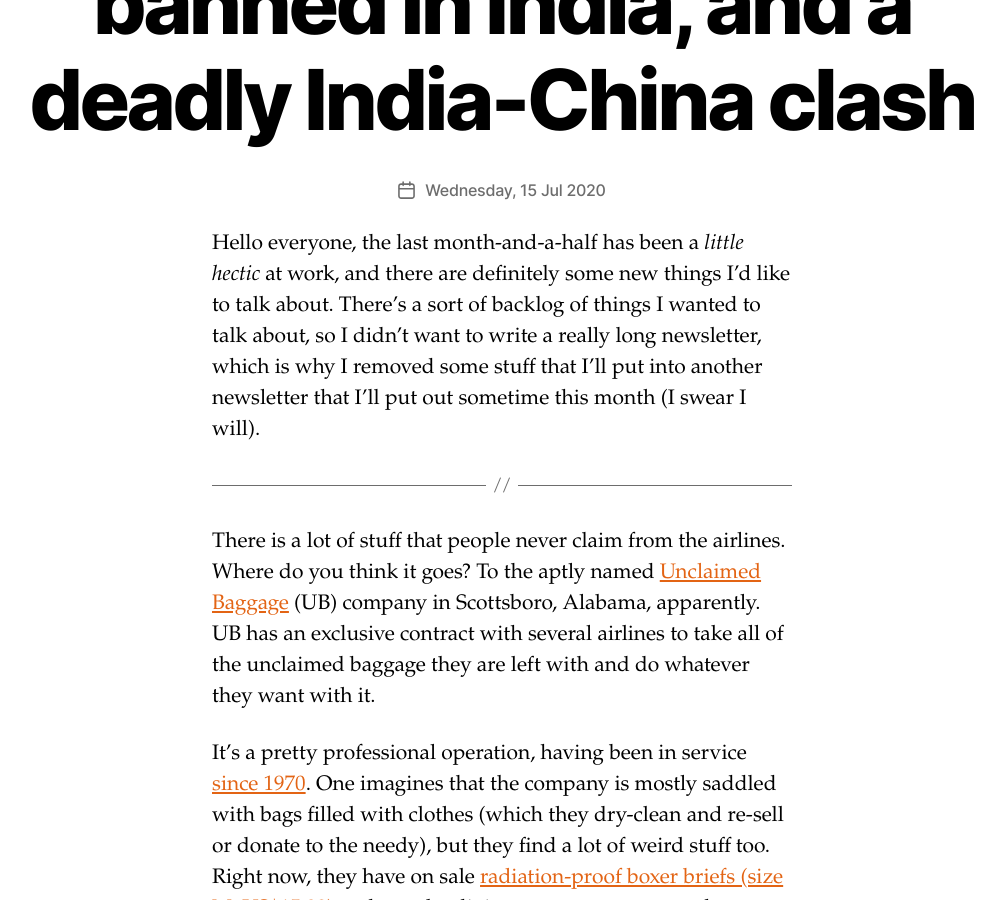
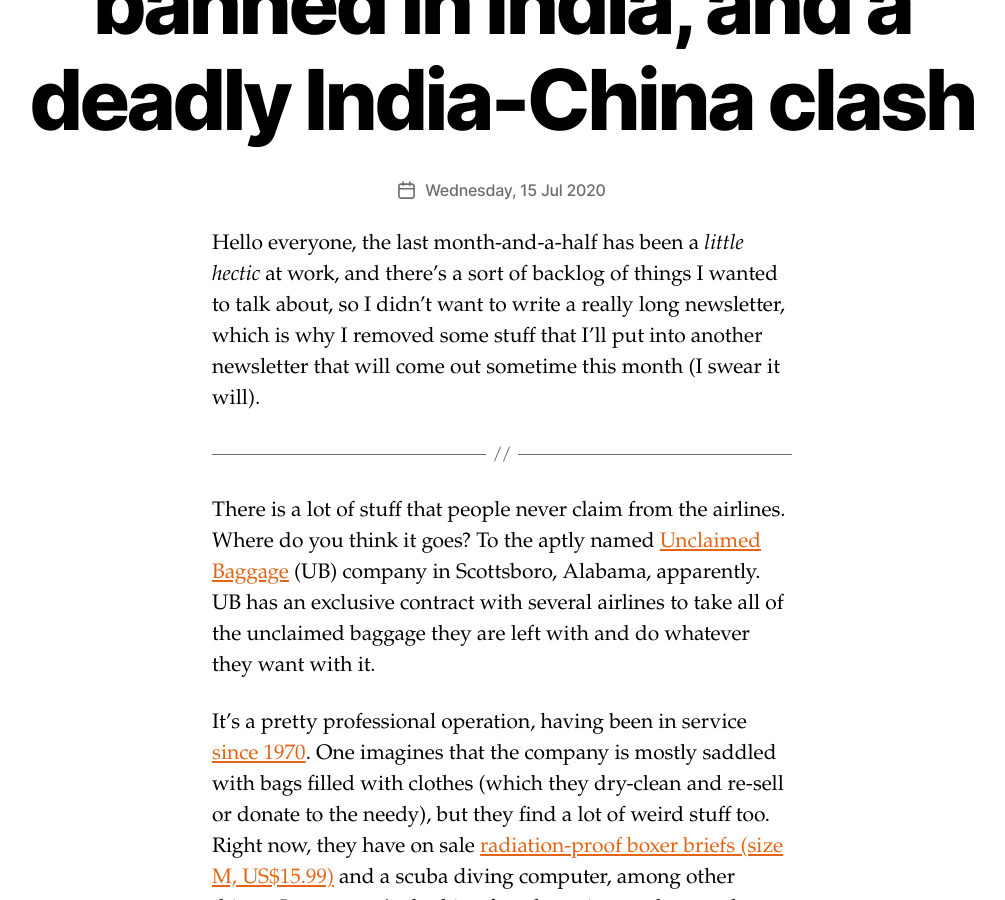
Before and after one commit to siddhantpyasi/siddhantpyasi.github.io, a Jekyll site: the page built from _posts/dailysomething/2020-07-15-DST00017.md, in a window 1280 px wide and 900 px high, scrolled down 395 px. Shown: the whole window, without its empty margins (138-1143 px from the left). Built offline with Jekyll 4.4.1, drawn with Linux system fonts in a browser that asks for light colours.

Commit message:
Updated TDS 17

```diff
--- a/_posts/dailysomething/2020-07-15-DST00017.md
+++ b/_posts/dailysomething/2020-07-15-DST00017.md
@@ -6,7 +6,7 @@ tags: dailysomething
 ---
 
 
-Hello everyone, the last month-and-a-half has been a _little hectic_ at work, and there are definitely some new things I'd like to talk about. There's a sort of backlog of things I wanted to talk about, so I didn't want to write a really long newsletter, which is why I removed some stuff that I'll put into another newsletter that I'll put out sometime this month (I swear I will).
+Hello everyone, the last month-and-a-half has been a _little hectic_ at work, and there's a sort of backlog of things I wanted to talk about, so I didn't want to write a really long newsletter, which is why I removed some stuff that I'll put into another newsletter that will come out sometime this month (I swear it will).
 
 ---
 
```
